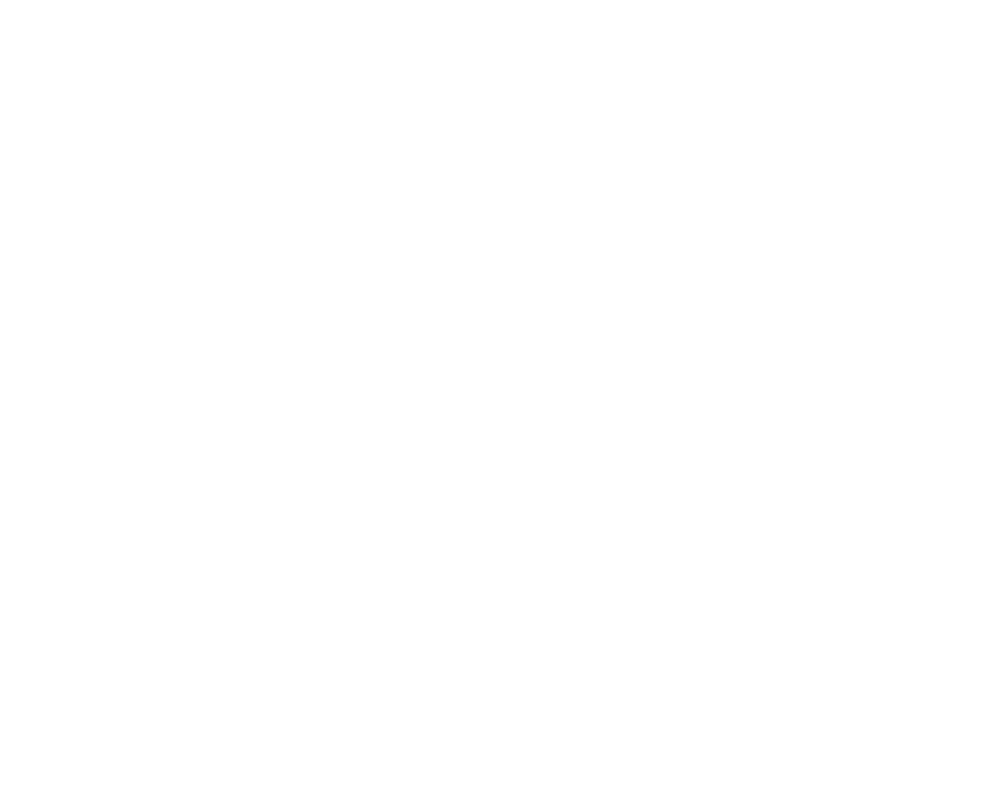
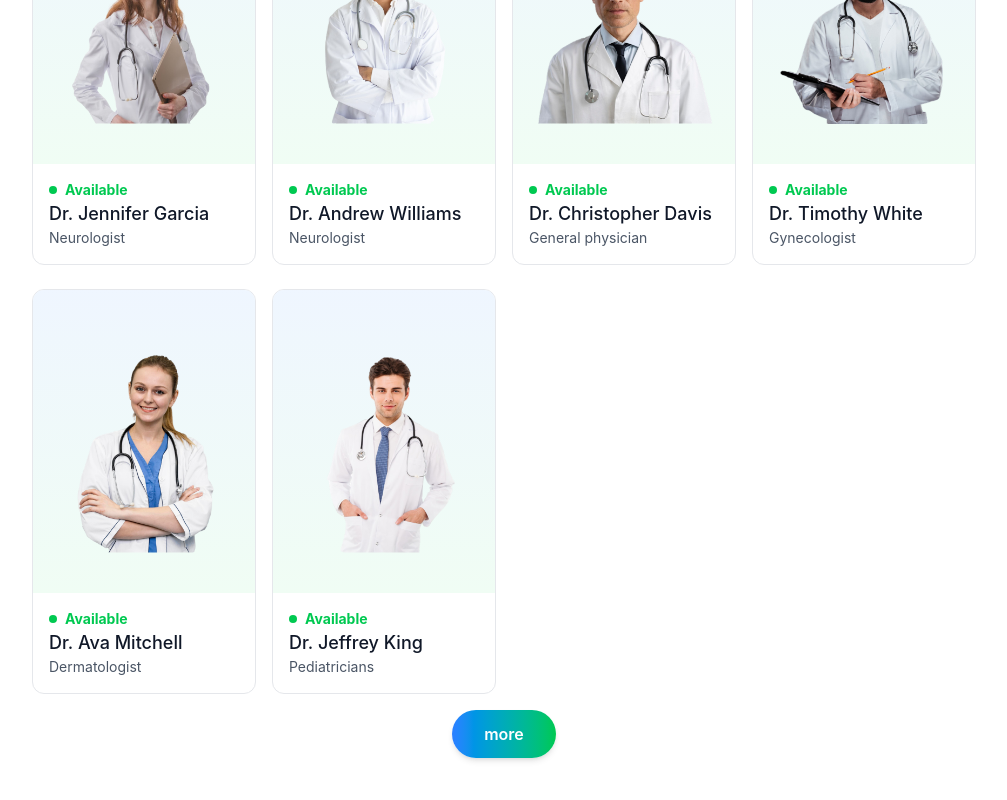
Before and after one commit to Atanu-18/ClinicLink, a React (Vite) app in the folder Frontend/: page / in a window 1280 px wide. Shown: the part 1848-2648 px from the top of the page, without its empty margins (136-1143 px from the left). Before the commit the page ends 1088 px from the top, so only its background shows below. Built offline with nearby package versions, Linux system fonts and the light colour scheme.

Commit message:
top doctor section making and designin & context making

```diff
--- a/Frontend/index.html
+++ b/Frontend/index.html
@@ -1,5 +1,5 @@
 <!doctype html>
-<html lang="en">
+<html lang="en" class="scroll-smooth">
   <head>
     <meta charset="UTF-8" />
     <link rel="icon" type="image/svg+xml" href="/l.png" />
--- /dev/null
+++ b/Frontend/src/components/TopDoctors.jsx
@@ -0,0 +1,37 @@
+import React, { useContext } from 'react'
+import { doctors } from '../assets/assets'
+import { useNavigate } from 'react-router-dom'
+import { AppContext } from '../context/AppContext';
+
+const TopDoctors = () => {
+
+    const navigate = useNavigate();
+
+    const {doctors} = useContext(AppContext)
+
+    return (
+        <div className='flex flex-col items-center gap-4 my-16 text-gray-800 md:mx-10'>
+            <h1 className='text-3xl font-medium'>Top Doctors to Book</h1>
+            <p className='sm:w-1/3 text-center text-sm'>Simply browse through our extensive list of trusted docotrs</p>
+            <div className='w-full grid grid-cols-auto gap-4 pt-5 gap-y-6 px-3 sm:px-0'>
+                {doctors.slice(0, 10).map((item, index) => (
+                    <div onClick={()=>navigate(`/appointment/${item._id}`)} key={index} className='border border-gray-200 rounded-xl overflow-hidden cursor-pointer hover:translate-y-[-10px] transition-all duration-500'>
+                        <img src={item.image} alt="" className='bg-gradient-to-b from-blue-50 to-green-50 py-10' />
+                        <div className='p-4'>
+                            <div className='flex items-center gap-2 text-sm text-center text-green-500 font-bold'>
+                                <p className='w-2 h-2 bg-green-500 rounded-full'></p><p>Available</p>
+                            </div>
+                            <p className='text-gray-900 text-lg font-medium'>{item.name}</p>
+                            <p className='text-gray-600 text-sm'>{item.speciality}</p>
+                        </div>
+                    </div>
+                ))}
+            </div>
+            <button onClick={()=>{navigate('/doctors'); scrollTo(0,0)}} className='bg-gradient-to-r from-blue-500 to-green-500 hover:from-blue-600 hover:to-green-600 text-white cursor-pointer px-8 py-3 rounded-full font-semibold hidden md:block hover:scale-105 transition-all duration-300 shadow-md hover:shadow-xl'>
+                more
+            </button>
+        </div>
+    )
+}
+
+export default TopDoctors
--- /dev/null
+++ b/Frontend/src/context/AppContext.jsx
@@ -0,0 +1,20 @@
+import { createContext } from "react";
+import { doctors } from "../assets/assets";
+
+
+export const AppContext = createContext()
+
+
+const AppContextProvider = (props) => {
+    const value = {
+        doctors
+    }
+
+    return (
+        <AppContext.Provider value={value}>
+            {props.children}
+        </AppContext.Provider>
+    )
+}
+
+export default AppContextProvider
--- a/Frontend/src/index.css
+++ b/Frontend/src/index.css
@@ -8,3 +8,7 @@
 ::-webkit-scrollbar{
     @apply hidden
 }
+
+@utility grid-cols-auto {
+  grid-template-columns: repeat(auto-fill, minmax(200px, 1fr));
+}
--- a/Frontend/src/main.jsx
+++ b/Frontend/src/main.jsx
@@ -3,9 +3,12 @@
 import './index.css'
 import App from './App.jsx'
 import { BrowserRouter } from 'react-router-dom'
+import AppContextProvider from './context/AppContext.jsx'
 
 createRoot(document.getElementById('root')).render(
   <BrowserRouter>
-    <App />
+    <AppContextProvider>
+      <App />
+    </AppContextProvider>
   </BrowserRouter>,
 )
--- a/Frontend/src/pages/HOme.jsx
+++ b/Frontend/src/pages/HOme.jsx
@@ -1,12 +1,14 @@
 import React from 'react'
 import Header from '../components/Header'
 import SpecialityMenu from '../components/SpecialityMenu'
+import TopDoctors from '../components/TopDoctors'
 
 const HOme = () => {
   return (
     <div>
       <Header/>
       <SpecialityMenu/>
+      <TopDoctors/>
     </div>
   )
 }
```
